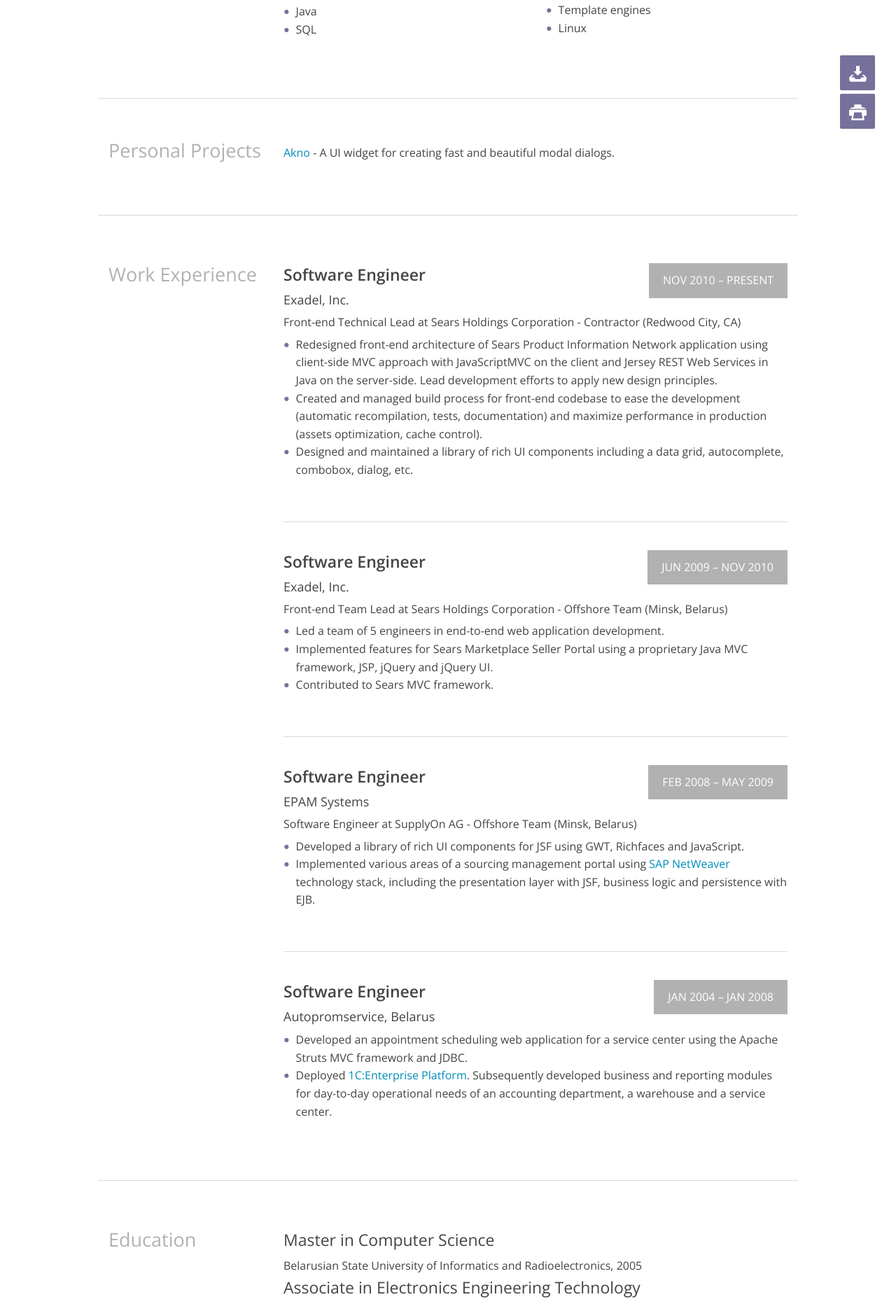
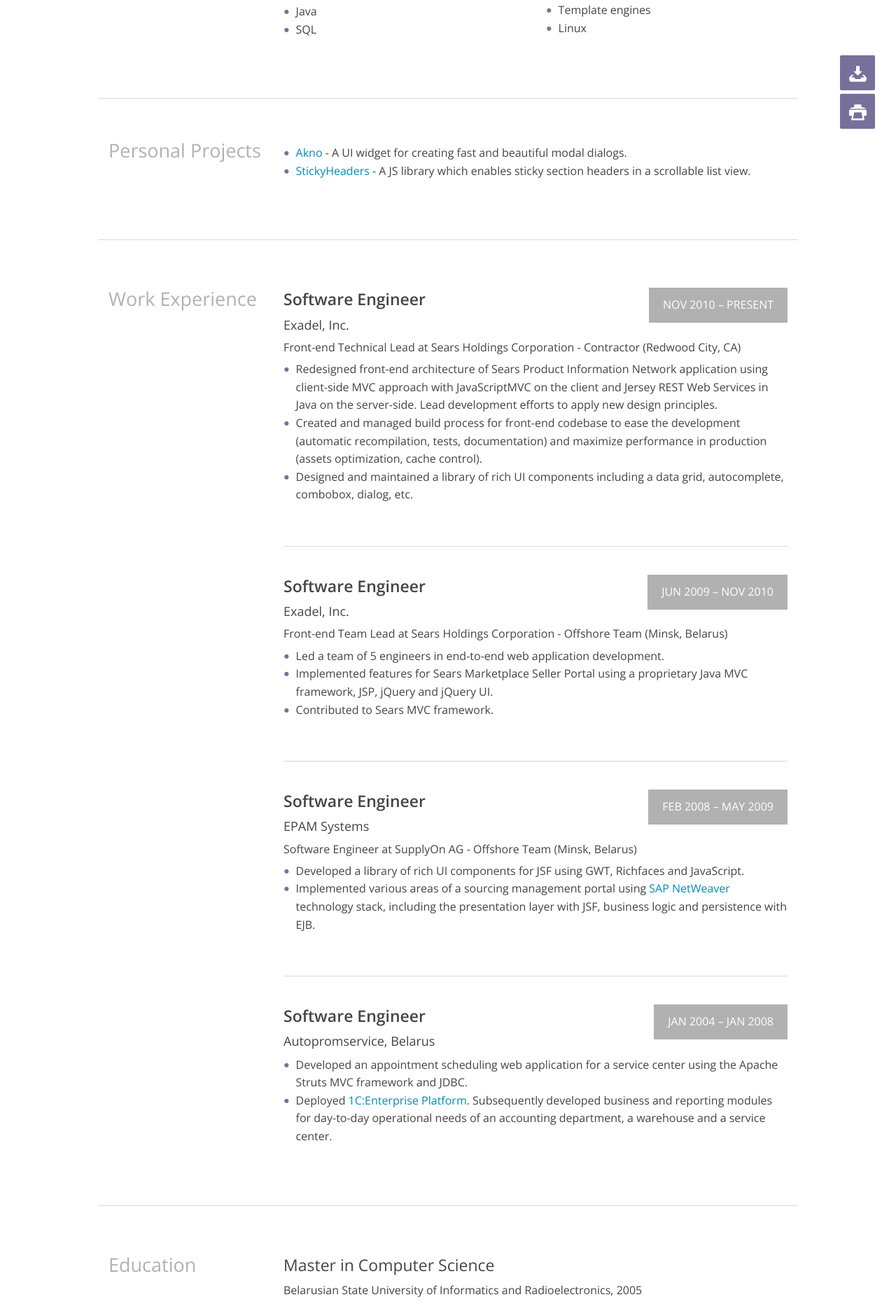
Before and after one commit to skhilko/skhilko.github.io, a Jekyll site: the page built from index.html, in a window 1280 px wide. Shown: the part 681-2544 px from the top of the page at 70% size. Built offline with Jekyll 4.4.1, drawn with Linux system fonts in a browser that asks for light colours.

Commit message:
Add StickyHeaders to personal projects

```diff
--- a/_data/cv.yaml
+++ b/_data/cv.yaml
@@ -29,6 +29,7 @@
 
 personal_project:
   - <a href="http://skhilko.github.io/akno/" target="_blank">Akno</a> - A UI widget for creating fast and beautiful modal dialogs.
+  - <a href="http://skhilko.github.io/StickyHeaders/" target="_blank">StickyHeaders</a> - A JS library which enables sticky section headers in a scrollable list view.
 
 experience:
   - period: Nov 2010 – Present
--- a/_sass/_layout.scss
+++ b/_sass/_layout.scss
@@ -181,9 +181,9 @@
         }
     }
 
-    .cv-item {
+    /* .cv-item {
         page-break-inside: avoid;
-    }
+    } */
 
     .sidebar {
         display: none;
--- a/index.html
+++ b/index.html
@@ -52,9 +52,11 @@
     </div>
     <div class="cv-section-content medium-9 columns">
         <section class="cv-item">
+            <ul class="cv-list">
             {% for projects in cv.personal_project %}
-            <p>{{ projects }}</p>
+            <li>{{ projects }}</li>
             {% endfor %}
+            </ul>
         </section>
     </div>
 </section>
```
Also changed, not shown: 1 other file.
